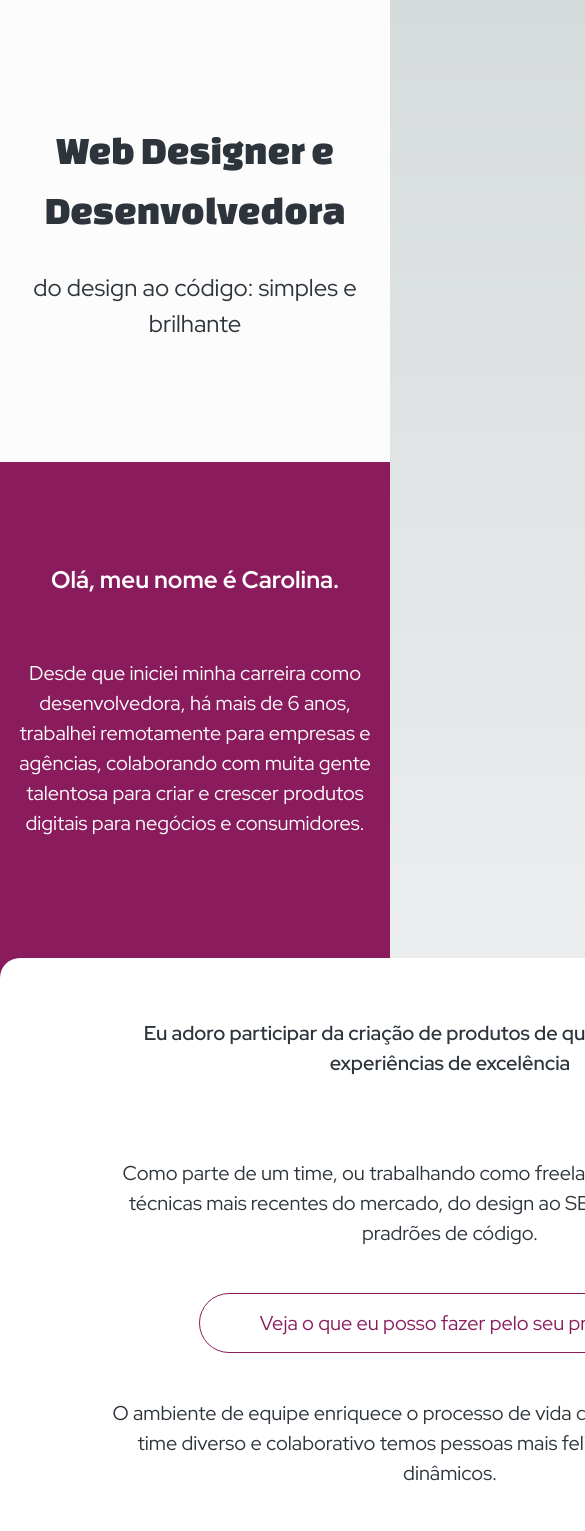
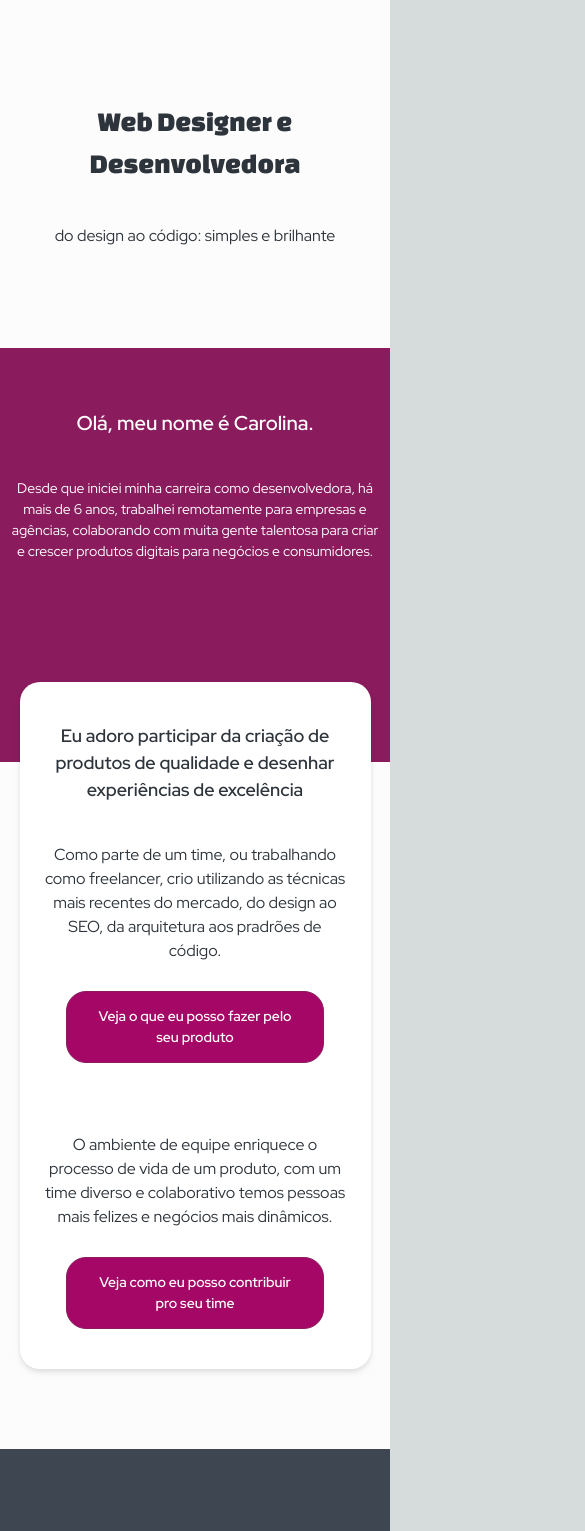
Before and after one commit to cmoutella/next-portfolio, a Next.js app: page / in a window 390 px wide. Shown: the top 1531 px of the page, 585 px wide, since content can reach past the window. Built offline with nearby package versions, Linux system fonts and the light colour scheme.

Commit message:
fix(Home): make it responsive

```diff
--- a/src/pages/index.tsx
+++ b/src/pages/index.tsx
@@ -10,42 +10,46 @@ export default function Home() {
   const toCareer = new URL("/career", window.location.origin).href;
   const toServices = new URL("/business", window.location.origin).href;
 
+  const ctaClasses = `bg-primary-medium md:bg-white text-white md:text-primary-dark font-semibold text-[14px] border-[1px] border-primary-dark px-[24px] md:px-[40px] py-[14px] md:py-[10px] lg:py-[12px] rounded-[20px] md:rounded-[50px] max-w-[85%] md:max-w-[400px] lg:max-w-[430px] mx-auto`;
+
   return (
     <Template>
-      <div className="mb-[40px] pt-[120px] pb-[80px] text-gray-medium">
+      <div className="text-gray-medium pt-[100px] md:pt-[120px] pb-[80px] mb-[20px] md:mb-[40px]">
         <div className="container">
-          <h1 className="font-changa-one text-[40px] text-center mb-[30px]">
+          <h1 className="font-changa-one text-[28px] md:text-[32px] lg:text-[40px] text-center mb-[40px] md:mb-[30px]">
             {text.landing.title}
           </h1>
-          <p className="text-[24px] text-center">{text.landing.subtitle}</p>
+          <p className="text-[16px] md:text-[20px] lg:text-[24px] text-center">
+            {text.landing.subtitle}
+          </p>
         </div>
       </div>
+
       <div className="bg-primary-dark text-white">
-        <div className="container pt-[100px] pb-[200px]">
-          <p className="text-[24px] text-center font-bold mx-auto mb-[60px]">
+        <div className="container pt-[60px] md:pt-[100px] pb-[200px]">
+          <p className="text-[20px] lg:text-[24px] text-center font-semibold md:font-bold mx-auto mb-[40px] md:mb-[60px]">
             {text.landing.intro.hi}
           </p>
-          <p className="text-[20px] text-center max-w-[600px] mx-auto text-regular">
+          <p className="text-[14px] md:text-[18px] lg:text-[20px] text-center max-w-[500px] lg:max-w-[600px] mx-auto text-regular">
             {text.landing.intro.description}
           </p>
         </div>
       </div>
-      <div className="w-[900px] bg-white drop-shadow-md rounded-[20px] mt-[-80px] py-[60px] px-[100px] mx-auto text-[20px] text-center text-gray-medium mb-[80px]">
-        <p className="mb-[80px] font-semibold">{text.landing.effect}</p>
-        <p className="mb-[60px]">{text.landing.business.effect}</p>
-        <Link
-          href={toServices}
-          className="bg-white border-[1px] border-primary-dark text-primary-dark px-[60px] py-[16px] rounded-[50px]"
-        >
-          {text.landing.business.label}
-        </Link>
-        <p className="my-[60px]">{text.landing.career.effect}</p>
-        <Link
-          href={toCareer}
-          className="bg-white border-[1px] border-primary-dark text-primary-dark px-[60px] py-[16px] rounded-[50px]"
-        >
-          {text.landing.career.label}
-        </Link>
+
+      <div className="container max-w-[90%] lg:max-w-[900px] bg-white drop-shadow-md rounded-[20px] mt-[-80px] py-[40px] md:py-[60px] px-[24px] md:px-[100px] mx-auto text-center text-gray-medium mb-[80px]">
+        <p className="mb-[40px] md:mb-[80px] font-semibold text-[18px] md:text-[20px]">
+          {text.landing.effect}
+        </p>
+        <p className="mb-[28px] md:mb-[40px] md:text-[16px]">
+          {text.landing.business.effect}
+        </p>
+        <div className={`${ctaClasses} mb-[70px] md:mb-[60px]`}>
+          <Link href={toServices}>{text.landing.business.label}</Link>
+        </div>
+        <p className="mb-[28px] md:mb-[40px]">{text.landing.career.effect}</p>
+        <div className={`${ctaClasses}`}>
+          <Link href={toCareer}>{text.landing.career.label}</Link>
+        </div>
       </div>
     </Template>
   );
```
